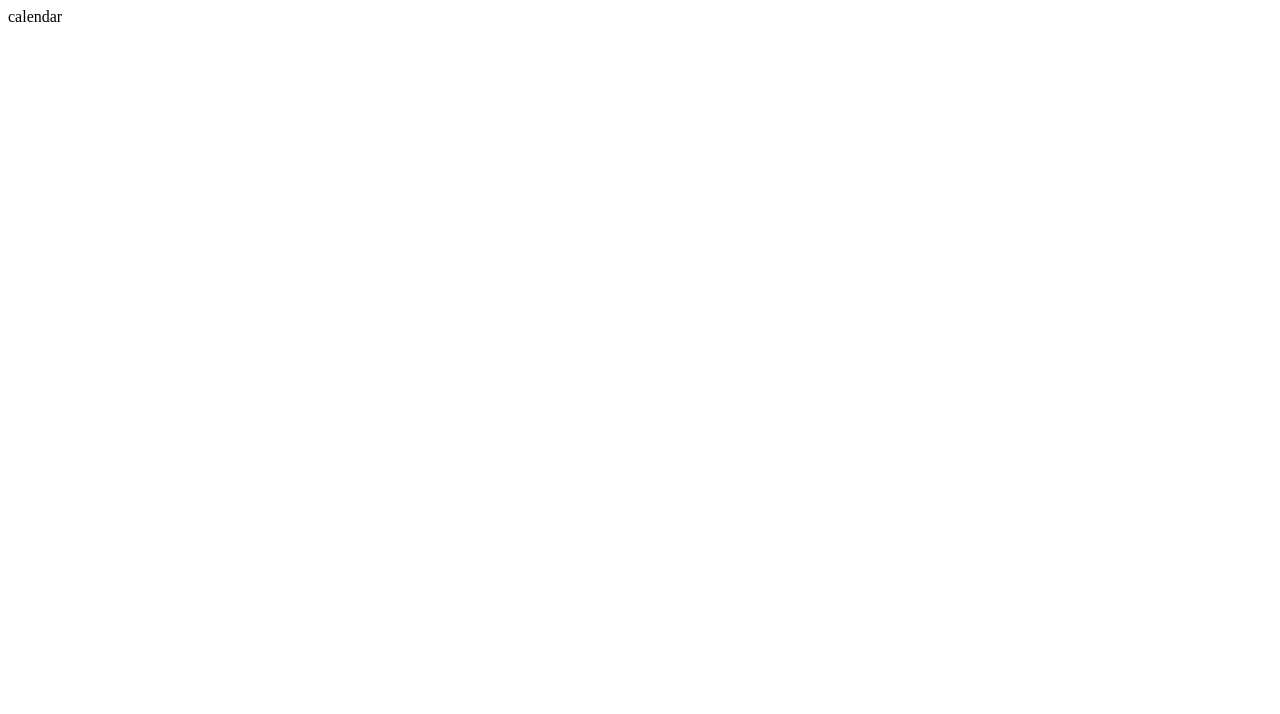
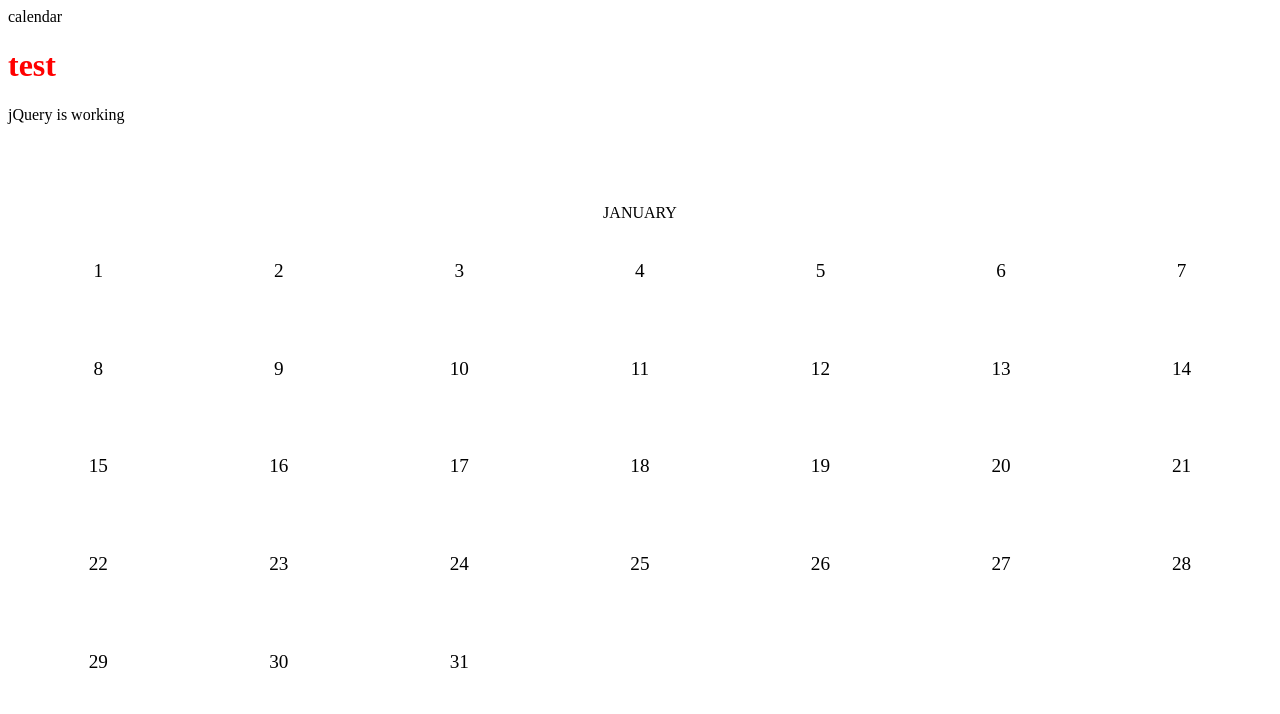
Before and after one commit to jojorealpine/web1, a plain HTML site: page index_cal.html in a window 1280 px wide. Drawn offline with nearby package versions, Linux system fonts and the light colour scheme.

Commit message:
Add files via upload

```diff
--- a/calendarSimple.css
+++ b/calendarSimple.css
@@ -1,3 +1,7 @@
+h1{
+ color : red;
+}
+
 #calendar {
   margin-top:5em;
   width: 100%;
--- a/calendarSimple.js
+++ b/calendarSimple.js
@@ -3,8 +3,8 @@ var month = {
   "days": 31
 };
 
-
 $("#month").text(month.title);
+$("#month").text("january");
 
 for(var x = 1; x <=  month.days; x++) {
   $("<div>" + x + "</div>")
--- a/index_cal.html
+++ b/index_cal.html
@@ -1,17 +1,47 @@
 <!DOCTYPE html>
+
 <head>
+    <meta charset="utf-8">
     <title>calendar</title>
     <script src="http://code.jquery.com/jquery-2.1.0.min.js"></script>
-<meta charset="utf-8">
-<link rel = "stylesheet" href = "calendarSimple.css"/>
-<script src="calendarSimple.js"></script>
+    <link rel="stylesheet" href="calendarSimple.css" />
+
 </head>
+
 <body>
+
     calendar
+    <h1>test</h1>
+
+    <div id ="t1"></div>
+    <script>
+            $('#t1').text("jQuery is working");
+        </script>
     <div id="calendar">
         <div id="month"></div>
         <div id="days"></div>
     </div>
+    <script>
+            var month = {
+                "test" : "calendar",
+                "title": "january",
+                "days": 31
+            };
 
+            $("#month").text(month.title);
+
+            for (var x = 1; x <= month.days; x++) {
+                $("<div>" + x + "</div>")
+                    .addClass("day")
+                    .addClass("day-" + x)
+                    .appendTo("#days");
+            }
+
+            $("#day").text("tt");
+
+            $('#days').click(function(x){
+                $("<div>"+x+"</div>").text("O");
+            });
+    </script>
 </body>
 </html>
```
Lines whose indentation alone changed are shown as unchanged.
